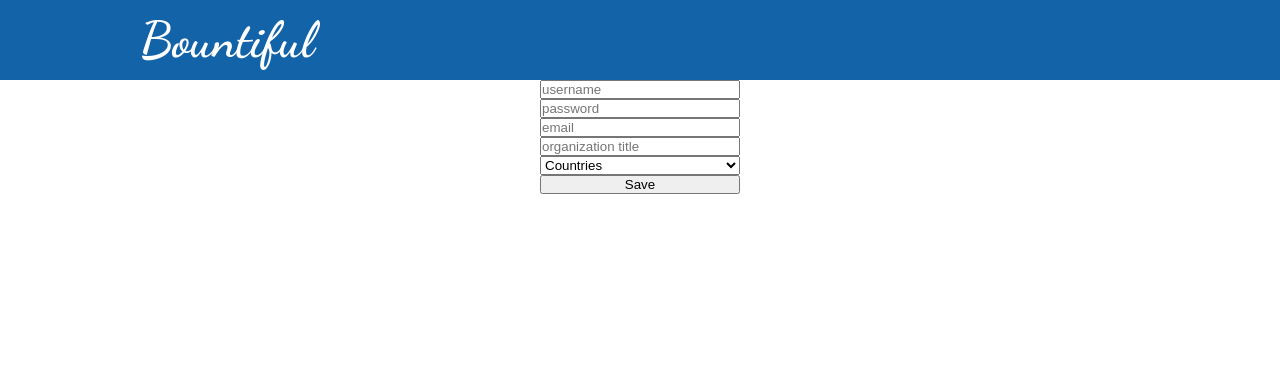
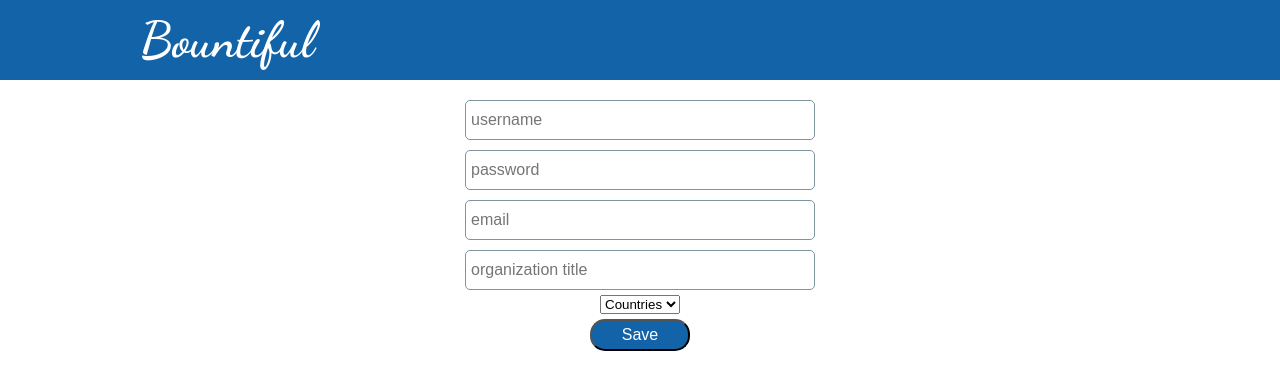
Before and after one commit to TheDeterminator/frontend, a React (Create React App) app: page /user in a window 1280 px wide. Both pictures are taken after a click on the button "Edit". Shown: the top 390 px of the page. Built offline with nearby package versions, Linux system fonts and the light colour scheme.

Commit message:
Refactor Profile component:
-Add Form and Button style components

```diff
--- a/src/components/Profile.js
+++ b/src/components/Profile.js
@@ -1,5 +1,8 @@
 import React from 'react';
 import styled from 'styled-components';
+
+import Form from '../design/Form';
+import Button from '../design/Button';
 
 //Fields that can be updated.
 // username: STRING, unique, max 100 chars
@@ -7,12 +10,7 @@
 // email: STRING, unique
 // country: STRING [ 'Bolivia', 'Brazil', 'Cambodia', 'Colombia', 'Ecuador', 'El Salvador', 'Ghana', 'Guatemala', 'Haiti', 'Honduras', 'Kiribati', 'Madagascar', 'Mongolia', 'Nicaragua', 'Paraguay', 'Peru', 'Philippines', 'Sierra Leone', 'Zimbabwe' ]
 // organization_title: STRING
-const Form = styled.form`
-  display: flex;
-  flex-direction: column;
-  width: 200px;
-  margin: 0 auto;
-`
+
 const InfoContainer = styled.div`
   display: flex;
   flex-direction: column;
@@ -36,7 +34,7 @@
           <span>current org title</span>
           <span>current country</span>
           <span>show role, but not editable</span>
-          <button onClick={e => this.setState({editUser: true})}>Edit</button>
+          <Button onClick={e => this.setState({editUser: true})}>Edit</Button>
         </InfoContainer> :
         <Form>
           <input placeholder='username' />
@@ -48,7 +46,7 @@
               Countries
             </option>
           </select>
-          <button onClick={e => this.setState({editUser: false})}>Save</button>
+          <Button onClick={e => this.setState({editUser: false})}>Save</Button>
         </Form>}
       </div>
     );
```
